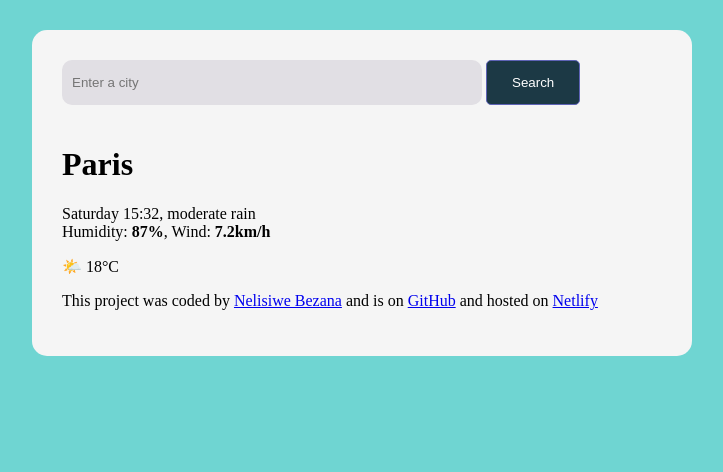
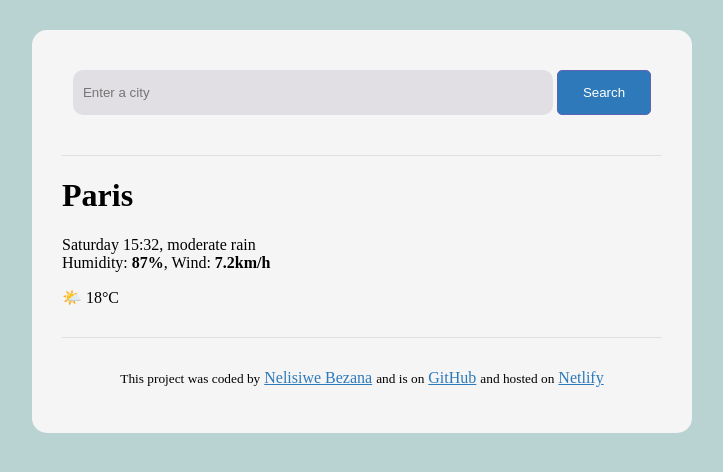
Before and after one commit to NelisiweBezana/Vanilla-Weather-Search, a plain HTML site: page index.html in a window 1280 px wide. Shown: the whole page, without its empty margins (278-1001 px from the left). Drawn offline with Linux system fonts and the light colour scheme.

Commit message:
Added CSS on footer and header to center them and add color

```diff
--- a/index.html
+++ b/index.html
@@ -9,7 +9,7 @@
   <body>
     <div class="container">
       <header>
-        <form>
+        <form class="search-form">
           <input
             type="search"
             placeholder="Enter a city"
@@ -32,11 +32,11 @@
       </main>
       <footer>
         <p>
-          This project was coded by
+          <small>This project was coded by</small>
           <a href="#" target="_blank">Nelisiwe Bezana</a>
-          and is on
+          <small>and is on</small>
           <a href="#" target="_blank"> GitHub</a>
-          and hosted on
+          <small>and hosted on</small>
           <a href="#" target="_blank"> Netlify</a>
         </p>
       </footer>
--- a/style.css
+++ b/style.css
@@ -1,5 +1,5 @@
 body {
-  background: #6fd5d2;
+  background: #b9d2d2;
 }
 
 .container {
@@ -11,20 +11,39 @@ body {
   margin: 30px auto;
 }
 
+header {
+  border-bottom: 1px solid #e1dfe4;
+  padding: 10px 0 20px 0;
+}
+
+.search-form {
+  text-align: center;
+}
+
 .search-form-input {
   background-color: #e1dfe4;
   border: none;
   border-radius: 5px;
-  width: 70%;
+  width: 80%;
   padding: 15px 10px;
   border-radius: 10px;
 }
 
 .search-form-submit {
-  background-color: #1c3945;
+  background-color: #2e79ba;
   border-radius: 5px;
   color: white;
   padding: 14px 25px;
   margin-bottom: 20px;
   border: 1px solid #5e63b6;
 }
+
+a {
+  color: #2e79ba;
+}
+footer {
+  border-top: 1px solid #e1dfe4;
+  padding: 15px 0px 0 0;
+  margin-top: 30px;
+  text-align: center;
+}
```
